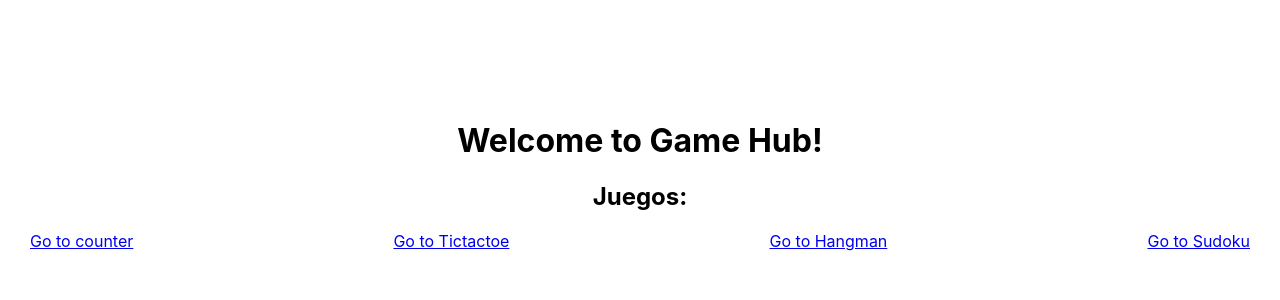
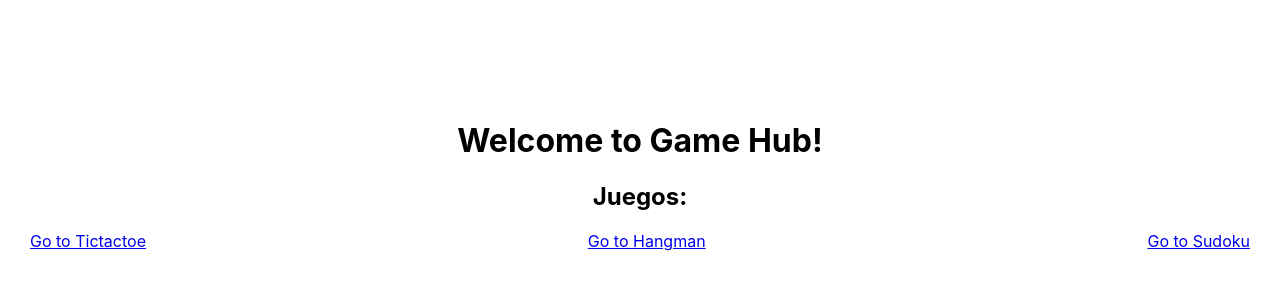
Before and after one commit to cparradoc/react, a React (Create React App) app in the folder game_hub/: page / in a window 1280 px wide. Shown: the top 300 px of the page. Built offline with nearby package versions, Linux system fonts and the light colour scheme.

Commit message:
counter links deleted

```diff
--- a/game_hub/src/App.js
+++ b/game_hub/src/App.js
@@ -16,7 +16,6 @@ function App() {
         </header>
 
         <Routes>
-          <Route path="/counter" exact element={<Counter />} />
           <Route path="/" exact element={<Home />} />
           <Route path="/tictactoe" exact element={<Tictactoe />} />
           <Route path="/hangman" exact element={<Hangman />} />
--- a/game_hub/src/components/Home/Home.js
+++ b/game_hub/src/components/Home/Home.js
@@ -8,7 +8,6 @@ export const Home = () => {
         <h1>Welcome to Game Hub!</h1>
         <h2>Juegos:</h2>
         <div className ="nav">
-            <Link to="/counter">Go to counter</Link>
             <Link to="/tictactoe">Go to Tictactoe</Link>
             <Link to="/hangman">Go to Hangman</Link>
             <Link to="/sudoku">Go to Sudoku</Link>
```
